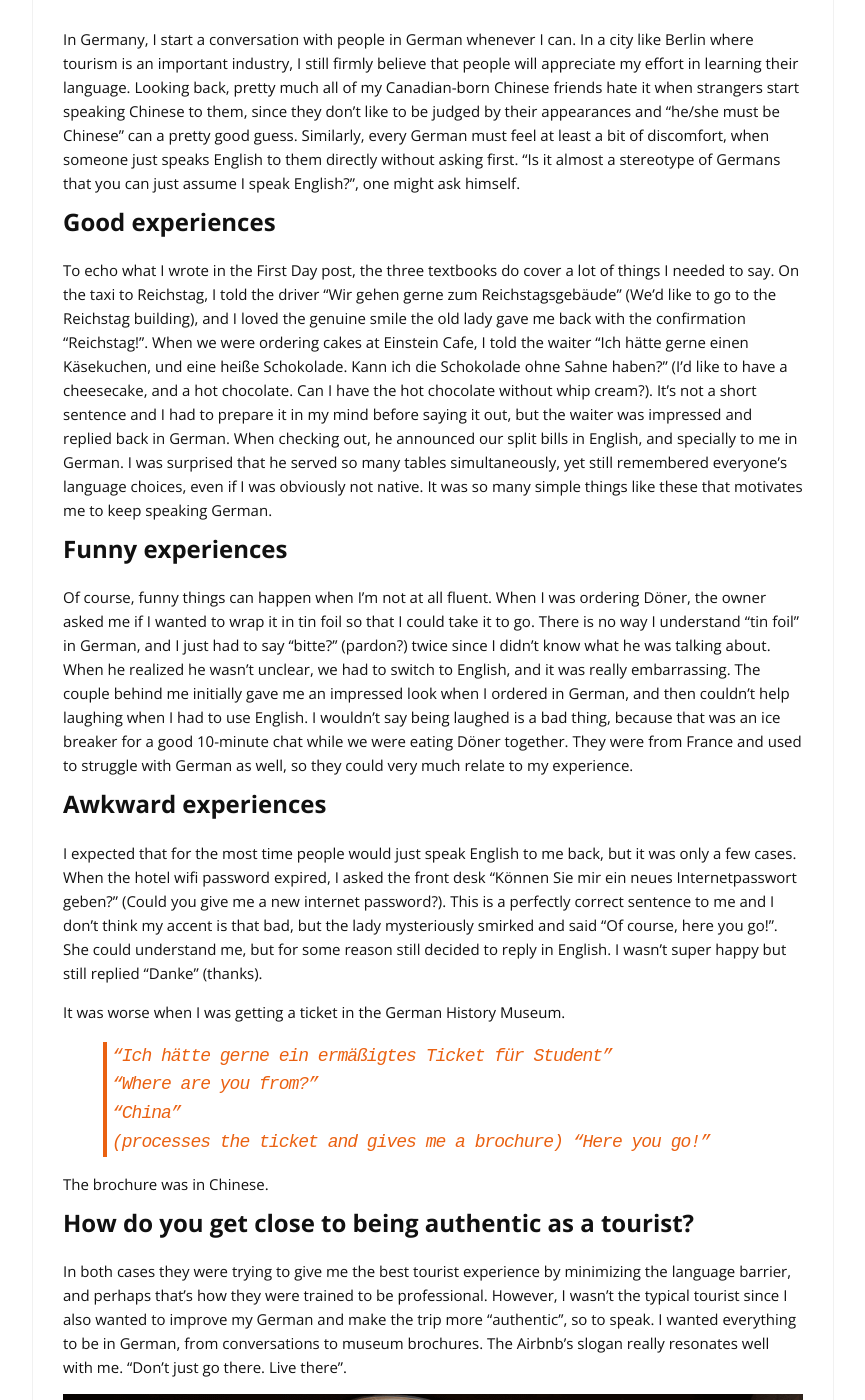
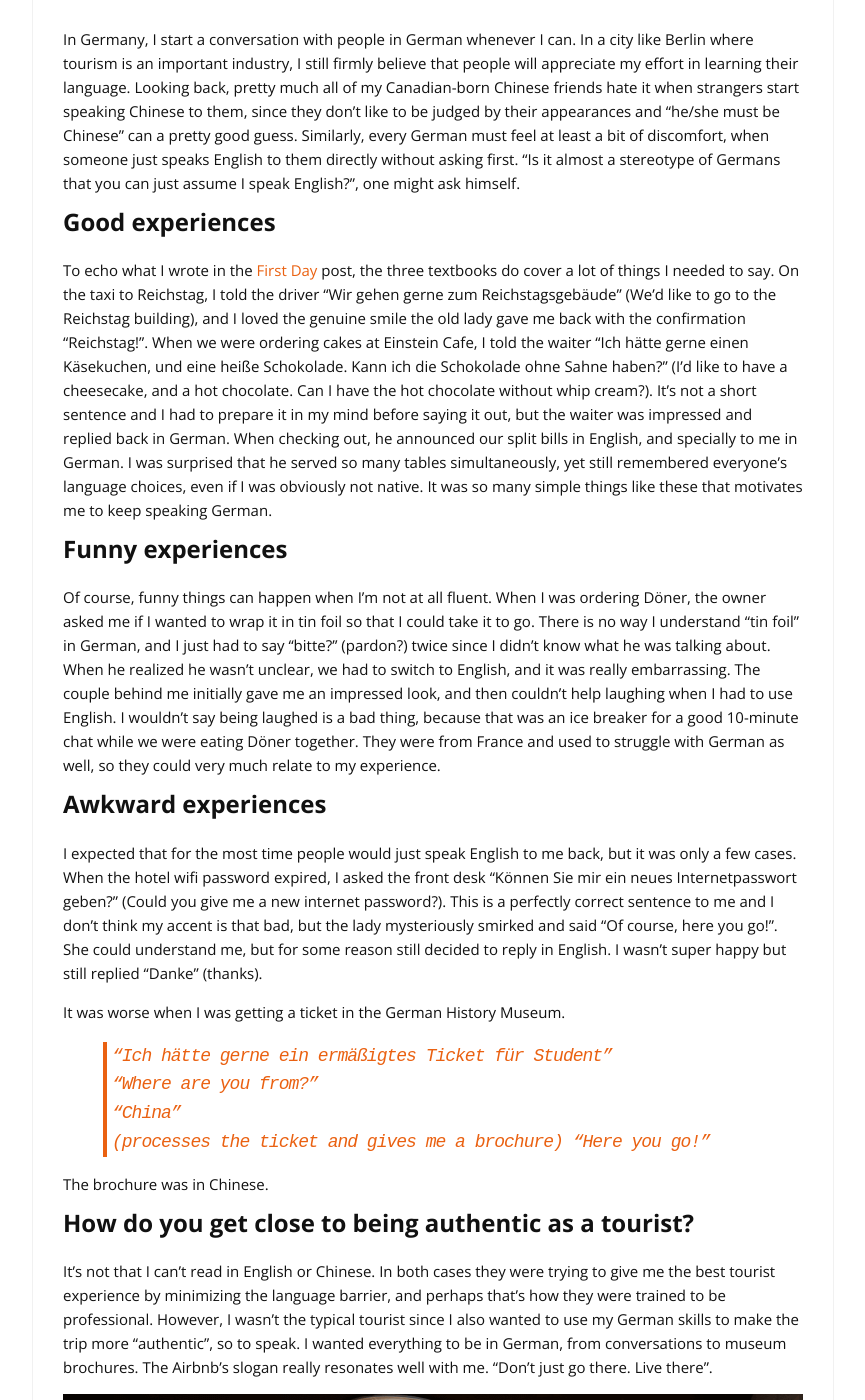
Before and after one commit to stevenwenxu/GER298, a Jekyll site: the page built from _posts/2017-02-24-communication-from-a-tourist-perspective.md, in a window 1280 px wide and 1400 px high, scrolled down 1316 px. Shown: the whole window, without its empty margins (207-1072 px from the left). Built offline with Jekyll 4.4.1, drawn with Linux system fonts in a browser that asks for light colours; nearby versions of some CDN libraries; comment, search, counter and statistics services are not loaded; some of the changed text lies outside the part shown.

Commit message:
content updates

```diff
--- a/_posts/2017-02-17-first-day.markdown
+++ b/_posts/2017-02-17-first-day.markdown
@@ -22,7 +22,7 @@
 
 The waitress recommended some 30 euro full meal, but we did not completely understand nor felt like it. With tons of confusion, we all ordered this "Currywurst mit Kartoffelsalat". It was the most straightforward item on the menu that I could recognize instantly, so I recommended this to everyone. My roommate didn't know what Currywurst is, and when he asked the waitress in English, she looked at him as if he was crazy: "It's Currywurst!", she shrugged her shoulders and wasn't sure what was confusing him. I told him "it's curry sausages", and then the waitress immediately had an a-ha moment, "ah, ja genau, sausages, sausages...".
 
-This gave me some idea of the English competency of an average Berliner. It's only the first day, but the first impression was that they had "good enough" English to meaningfully communicate, but far away from fluent speakers. I have a separate post about communications with Germans in general.
+This gave me some idea of the English competency of an average Berliner. It's only the first day, but the first impression was that they had "good enough" English to meaningfully communicate, but far away from fluent speakers. [I have a separate post about communications with Germans in general]({{site.baseurl}}/communication-from-a-tourist-perspective).
 
 ### Words learned
 
--- a/_posts/2017-02-19-refugees-cannot-enter.markdown
+++ b/_posts/2017-02-19-refugees-cannot-enter.markdown
@@ -35,7 +35,7 @@
 
 You don't need to know German to identify the "flücht" part in each word. So I assumed the "Fluchtwege" and "Fluchttüren" also have something to do with refugees. I feel so dumb because I actually know "Wege" means route and "Türen" means doors, but the "flucht" part triggers so much memory about the reading that I ignored the rest.
 
-As for the word "verstellen", that was just a half-guessing half-knowing word interpreted under panic. I know "stellen" has something to do with putting things at places, so combined with the prefix "ver" and "nicht" (not) I mistakenly thought of "not to be put here", so together something along the lines of "refugees shouldn't be here".
+As for the word "verstellen", I actually guessed correctly. I know "stellen" has something to do with putting things at places, so combined with the prefix "ver" and "nicht" (not) it should be "not to be put here", which means "not to block". However, together I mistakenly interpreted it as "refugees shouldn't be here".
 
 This is probably a laughable mistake only German learners can understand. If I explain this to Germans, they would probably be confused instead of entertained.
 
--- a/_posts/2017-02-22-libraries-in-germany.markdown
+++ b/_posts/2017-02-22-libraries-in-germany.markdown
@@ -61,6 +61,10 @@
 
 ![staat_oldbooks]({{site.baseurl}}/images-hq/libraries/staat_oldbooks.jpg)
 
+## Studying in the library
+
+I studied in the first library for several hours, just to experience what it's like to be surrounded by real local people. Comparing to all the tourist sites, the library is perhaps the most German place I've been to, since tourists don't go there, and no English is necessary. When I was studying there, it was extremely quiet, much quieter than the average library I've been to. Unless there are people coming or leaving, it just felt like I was the only one in the room. There wasn't anyone whispering, anyone who forgets to plug in headphones, or anyone who uses headphones but maximizes the volume so others could hear the music. Everyone must have really high self discipline. Thanks to the excellent environment, my study day was worth it. I got 13 marks higher than the average score in the exam I had to write right after the trip at 1-3am Berlin time (with jetlag).
+
 ## What's the deal?
 
 Libraries aren't usually a tourist thing, but they play an important role in the society. When a city spends so many resources and care to build and maintain a public service like the library, it says a lot about its citizens, its communities, and the city as a whole.
--- a/_posts/2017-02-24-communication-from-a-tourist-perspective.md
+++ b/_posts/2017-02-24-communication-from-a-tourist-perspective.md
@@ -24,12 +24,12 @@
 
 ## Good experiences
 
-To echo what I wrote in the First Day post, the three textbooks do cover a lot of things I needed to say. On the taxi to Reichstag, I told the driver "Wir gehen gerne zum Reichstagsgebäude" (We'd like to go to the Reichstag building), and I loved the genuine smile the old lady gave me back with the confirmation "Reichstag!". When we were ordering cakes at Einstein Cafe, I told the waiter "Ich hätte gerne einen Käsekuchen, und eine heiße Schokolade. Kann ich die Schokolade ohne Sahne haben?" (I'd like to have a cheesecake, and a hot chocolate. Can I have the hot chocolate without whip cream?). It's not a short sentence and I had to prepare it in my mind before saying it out, but the waiter was impressed and replied back in German. When checking out, he announced our split bills in English, and specially to me in German. I was surprised that he served so many tables simultaneously, yet still remembered everyone's language choices, even if I was obviously not native. It was so many simple things like these that motivates me to keep speaking German.
+To echo what I wrote in the [First Day]({{site.baseurl}}/first-day) post, the three textbooks do cover a lot of things I needed to say. On the taxi to Reichstag, I told the driver "Wir gehen gerne zum Reichstagsgebäude" (We'd like to go to the Reichstag building), and I loved the genuine smile the old lady gave me back with the confirmation "Reichstag!". When we were ordering cakes at Einstein Cafe, I told the waiter "Ich hätte gerne einen Käsekuchen, und eine heiße Schokolade. Kann ich die Schokolade ohne Sahne haben?" (I'd like to have a cheesecake, and a hot chocolate. Can I have the hot chocolate without whip cream?). It's not a short sentence and I had to prepare it in my mind before saying it out, but the waiter was impressed and replied back in German. When checking out, he announced our split bills in English, and specially to me in German. I was surprised that he served so many tables simultaneously, yet still remembered everyone's language choices, even if I was obviously not native. It was so many simple things like these that motivates me to keep speaking German.
 
 
 ## Funny experiences
 
-Of course, funny things can happen when I'm not at all fluent. When I was ordering Döner, the owner asked me if I wanted to wrap it in tin foil so that I could take it to go. There is no way I understand "tin foil" in German, and I just had to say "bitte?" (pardon?) twice since I didn't know what he was talking about. When he realized he wasn't unclear, we had to switch to English, and it was really embarrassing. The couple behind me initially gave me an impressed look when I ordered in German, and then couldn't help laughing when I had to use English. I wouldn't say being laughed is a bad thing, because that was an ice breaker for a good 10-minute chat while we were eating Döner together. They were from France and used to struggle with German as well, so they could very much relate to my experience.
+Of course, funny things can happen when I'm not at all fluent. When I was ordering Döner, the owner asked me if I wanted to wrap it in tin foil so that I could take it to go. There is no way I understand "tin foil" in German, and I just had to say "bitte?" (pardon?) twice since I didn't know what he was talking about. When he realized he wasn't unclear, we had to switch to English, and it was really embarrassing. The couple behind me initially gave me an impressed look, and then couldn't help laughing when I had to use English. I wouldn't say being laughed is a bad thing, because that was an ice breaker for a good 10-minute chat while we were eating Döner together. They were from France and used to struggle with German as well, so they could very much relate to my experience.
 
 
 ## Awkward experiences
@@ -47,15 +47,15 @@
 
 ## How do you get close to being authentic as a tourist?
 
-In both cases they were trying to give me the best tourist experience by minimizing the language barrier, and perhaps that's how they were trained to be professional. However, I wasn't the typical tourist since I also wanted to improve my German and make the trip more "authentic", so to speak. I wanted everything to be in German, from conversations to museum brochures. The Airbnb's slogan really resonates well with me. "Don't just go there. Live there".
+It's not that I can't read in English or Chinese. In both cases they were trying to give me the best tourist experience by minimizing the language barrier, and perhaps that's how they were trained to be professional. However, I wasn't the typical tourist since I also wanted to use my German skills to make the trip more "authentic", so to speak. I wanted everything to be in German, from conversations to museum brochures. The Airbnb's slogan really resonates well with me. "Don't just go there. Live there".
 
 ![airbnb slogan]({{site.baseurl}}/images-hq/communication/airbnb.png)
 
-To me, keeping every experience in a German environment is crucial to authenticity. I wanted to try my best to pretend to be a "Berliner". That's why whenever I had to use English, I always ask "Sprechen Sie Englisch?" (Do you speak English?) in German before asking the English question, and "Haben Sie eine Speisekarte auf Englisch?" (Do you have an English menu?) even though I seemed to understand a lot of words. To me, it's just not authentic if everything is presented to me in my comfort zone.
+To me, keeping every experience in a German environment is crucial to authenticity. I wanted to try my best to pretend to be a "Berliner". That's why whenever I had to use English, I always ask "Sprechen Sie Englisch?" (Do you speak English?) in German before asking the English question, or "Haben Sie eine Speisekarte auf Englisch?" (Do you have an English menu?) even though I seemed to understand a lot of words. To me, it's just not authentic if everything is presented to me in my comfort zone.
 
 I follow a lot of food explorers on YouTube. One common thing is that they always speak the local language, no matter how not-so-good that is. [The Food Ranger](https://www.youtube.com/channel/UCiAq_SU0ED1C6vWFMnw8Ekg), a Canadian, has been living in China for quite long time, yet he still discovers really local and authentic food every single week, because he gets to places where only locals know, some of them are literally not on the map. How? He not only speaks Mandarin, but also the local dialect. People want to be friends with him and therefore he is able to try all the best things his city has to offer.
 
-I love that in smaller cities such as Dresden and Dessau, much fewer people are able to speak English. I got a LOT of practices there by not only addressing my own questions, but also my friends' translation needs. The locals just don't speak English at all, even those in the service industry. It always gives me great satisfaction when I got what I want (answer or stuff) in German, and I would say those two days are the best days. I was truly put in a German-only environment. It was what I call authentic.
+I love that in smaller cities such as Dresden and Dessau, much fewer people are English speakers. I got a LOT of practices there by not only addressing my own questions, but also my friends' translation needs. The locals just don't speak English at all, not even those in the service industry. It always gives me great satisfaction when I got what I want (answer or stuff) in German, and I would say those two days are the best days. I was truly put in a German-only environment. It was what I call authentic.
 
 <style>
 blockquote.quote {
```
Also changed, not shown: other parts of _posts/2017-02-22-libraries-in-germany.markdown (+1 -1 lines).
